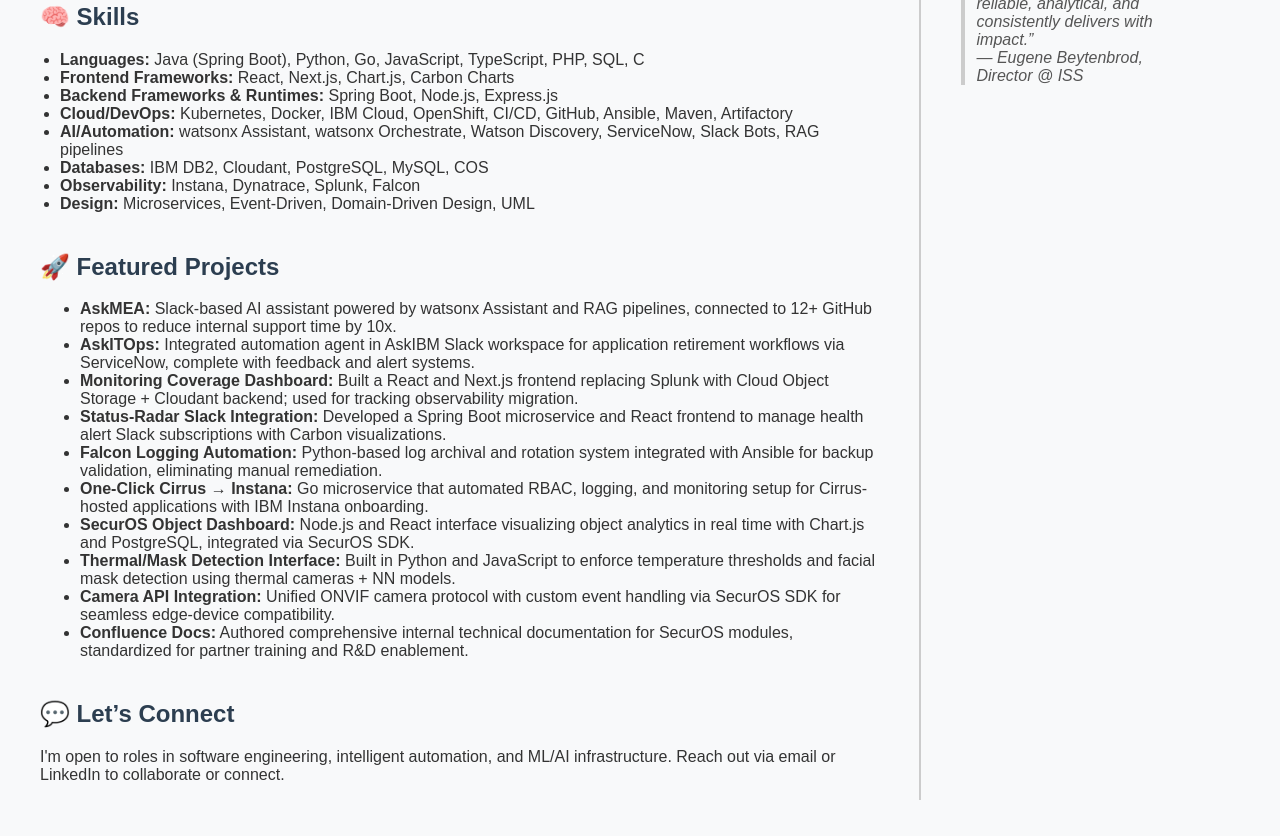
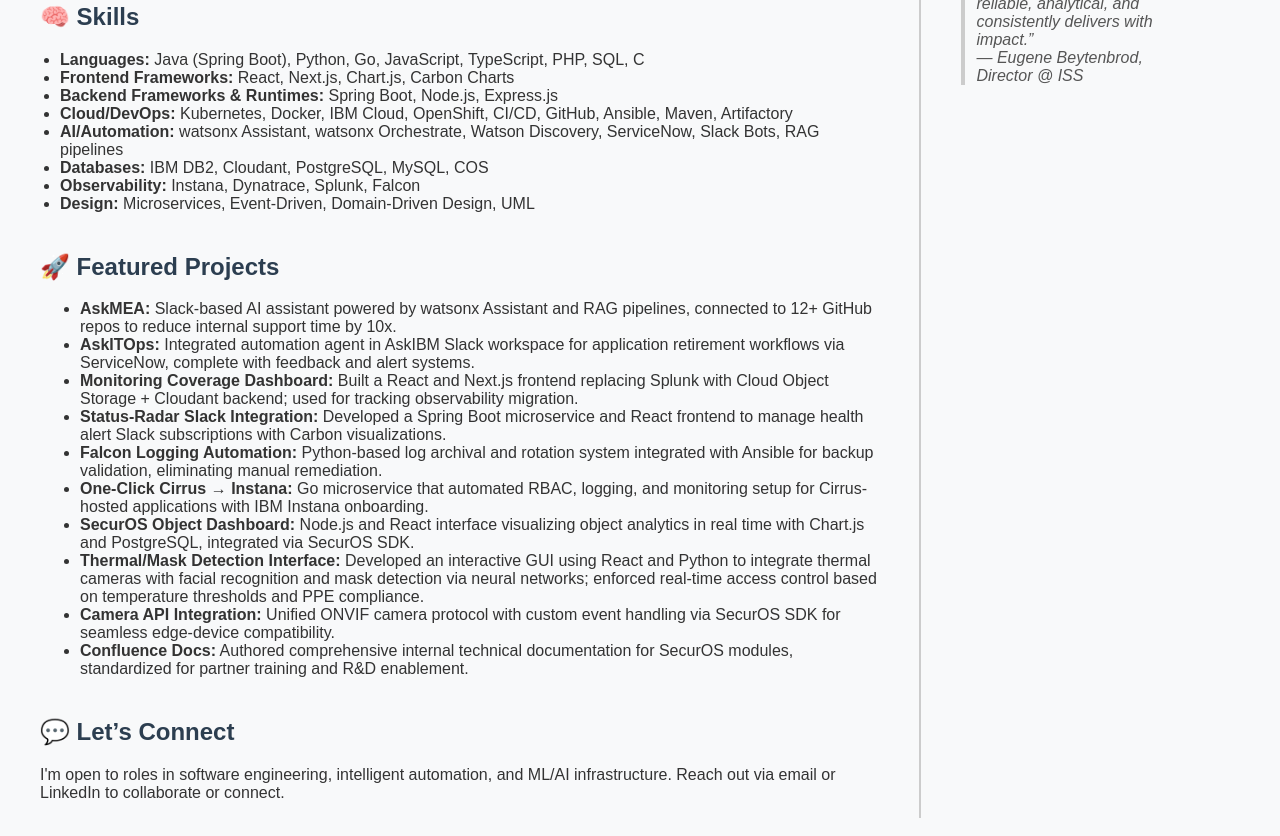
Before and after one commit to Kamalkakish0319/kamalkakish, a plain HTML site: page index.html in a window 1280 px wide. Shown: the part 1007-1843 px from the top of the page. Drawn offline with Linux system fonts and the light colour scheme.

Commit message:
Update index.html

```diff
--- a/index.html
+++ b/index.html
@@ -149,7 +149,7 @@
                     <li><strong>Falcon Logging Automation:</strong> Python-based log archival and rotation system integrated with Ansible for backup validation, eliminating manual remediation.</li>
                     <li><strong>One-Click Cirrus → Instana:</strong> Go microservice that automated RBAC, logging, and monitoring setup for Cirrus-hosted applications with IBM Instana onboarding.</li>
                     <li><strong>SecurOS Object Dashboard:</strong> Node.js and React interface visualizing object analytics in real time with Chart.js and PostgreSQL, integrated via SecurOS SDK.</li>
-                    <li><strong>Thermal/Mask Detection Interface:</strong> Built in Python and JavaScript to enforce temperature thresholds and facial mask detection using thermal cameras + NN models.</li>
+                    <li><strong>Thermal/Mask Detection Interface:</strong> Developed an interactive GUI using React and Python to integrate thermal cameras with facial recognition and mask detection via neural networks; enforced real-time access control based on temperature thresholds and PPE compliance.</li>
                     <li><strong>Camera API Integration:</strong> Unified ONVIF camera protocol with custom event handling via SecurOS SDK for seamless edge-device compatibility.</li>
                     <li><strong>Confluence Docs:</strong> Authored comprehensive internal technical documentation for SecurOS modules, standardized for partner training and R&D enablement.</li>
                 </ul>
```
